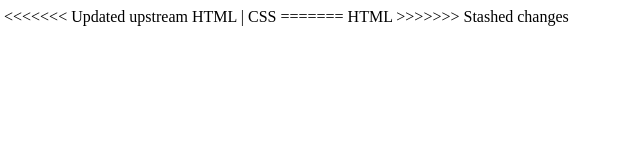
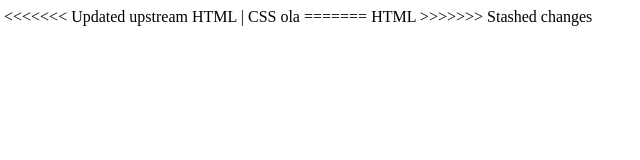
Before and after one commit to C4R0LBM/Exercicio1, a plain HTML site: page index.html in a window 1280 px wide. Shown: the full height of the page, 4-644 px from the left. Drawn offline with Linux system fonts and the light colour scheme.

Commit message:
Update index.html

```diff
--- a/index.html
+++ b/index.html
@@ -7,7 +7,7 @@
 </head>
 <body>
 <<<<<<< Updated upstream
-    HTML | CSS
+    HTML | CSS ola
 =======
     HTML
 >>>>>>> Stashed changes
```
